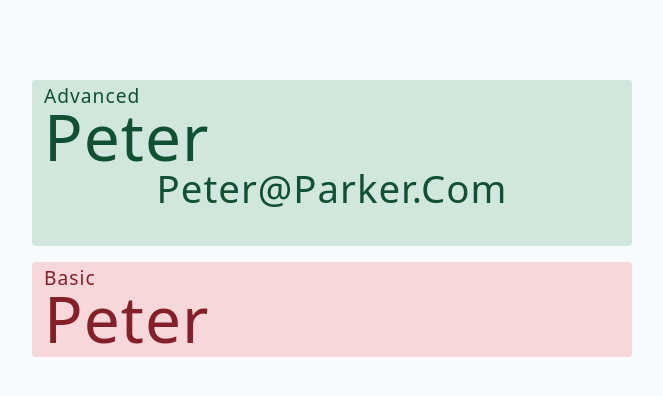
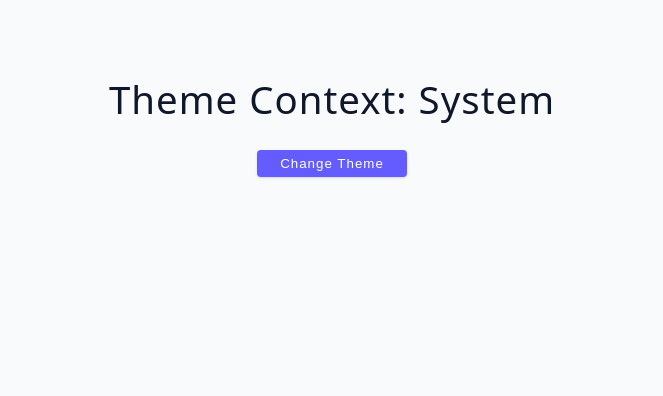
Before and after one commit to anuj-My/typescript-react-essentials, a React (Vite) app: page / in a window 1280 px wide. Shown: the top 396 px of the page, without its empty margins (308-971 px from the left). Built offline with nearby package versions, Linux system fonts and the light colour scheme.

Commit message:
useContext and useState

```diff
--- /dev/null
+++ b/src/05-context/context.tsx
@@ -0,0 +1,39 @@
+import { createContext, useContext, useState } from "react";
+
+type Theme = "light" | "dark" | "system";
+
+type ThemeProviderState = {
+  theme: Theme;
+  setTheme: (theme: Theme) => void;
+};
+
+const ThemeProviderContext = createContext<ThemeProviderState | undefined>(
+  undefined,
+);
+
+type ThemeProviderProps = {
+  children: React.ReactNode;
+  defaultTheme?: Theme;
+};
+
+export function ThemeProvider({
+  children,
+  defaultTheme = "system",
+}: ThemeProviderProps) {
+  const [theme, setTheme] = useState<Theme>(defaultTheme);
+  return (
+    <ThemeProviderContext.Provider value={{ theme, setTheme }}>
+      {children}
+    </ThemeProviderContext.Provider>
+  );
+}
+
+export const useTheme = () => {
+  const context = useContext(ThemeProviderContext);
+
+  if (context === undefined) {
+    throw new Error("useTheme must be used within the ThemeProvider");
+  }
+
+  return context;
+};
--- /dev/null
+++ b/src/05-context/index.tsx
@@ -0,0 +1,33 @@
+import { useTheme, ThemeProvider } from "./context";
+
+function ParentComponent() {
+  return (
+    <ThemeProvider>
+      <Component />
+    </ThemeProvider>
+  );
+}
+
+const Component = () => {
+  const { theme, setTheme } = useTheme();
+
+  return (
+    <div>
+      <h2>Theme Context: {theme}</h2>
+      <button
+        onClick={() => {
+          if (theme === "dark") {
+            setTheme("system");
+            return;
+          }
+          setTheme("dark");
+        }}
+        className="btn btn-center"
+      >
+        Change Theme
+      </button>
+    </div>
+  );
+};
+
+export default ParentComponent;
--- a/src/App.tsx
+++ b/src/App.tsx
@@ -1,10 +1,11 @@
-import Component from "./04-challenge";
+import ParentComponent from "./05-context";
 
 function App() {
   return (
     <main>
-      <Component type="advanced" name="peter" email="peter@parker.com" />
-      <Component type="basic" name="peter" />
+      {/* <Component type="advanced" name="peter" email="peter@parker.com" />
+      <Component type="basic" name="peter" /> */}
+      <ParentComponent />
     </main>
   );
 }
```
